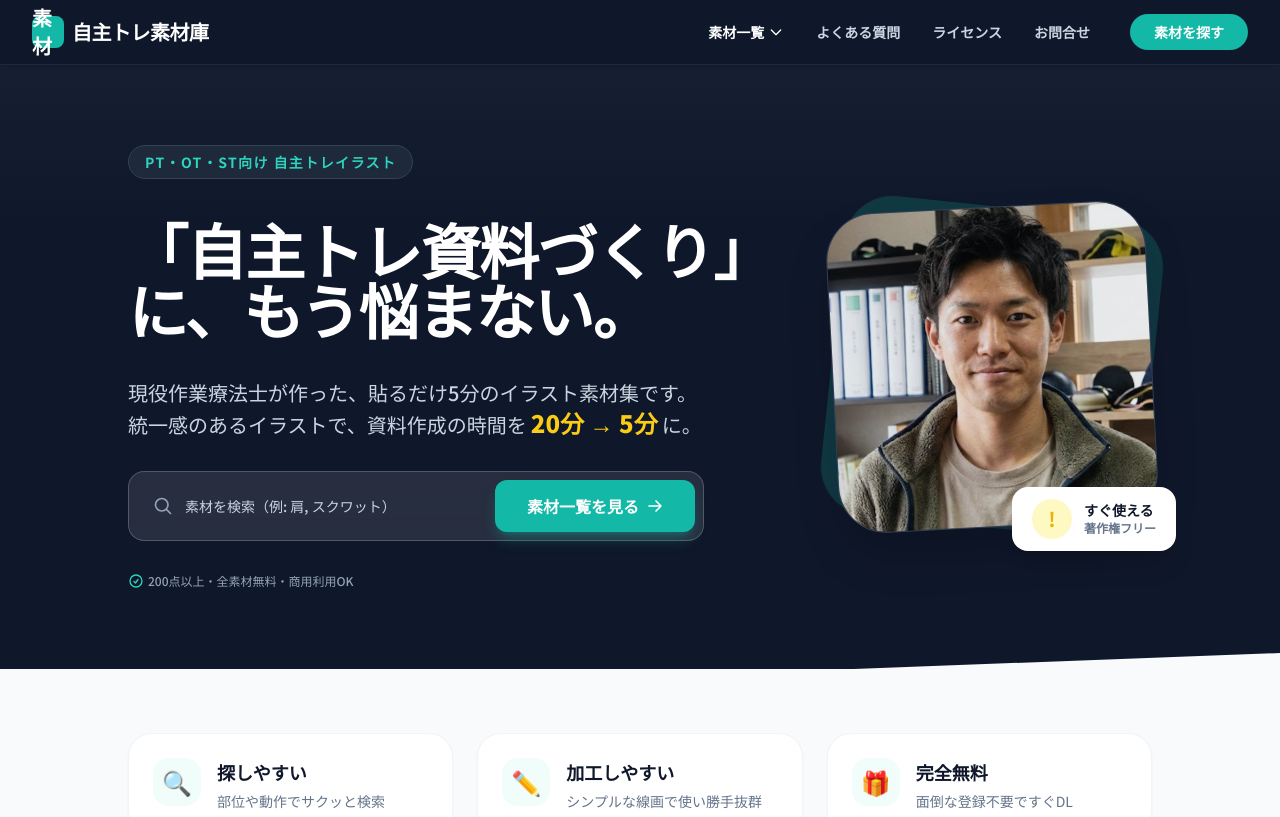
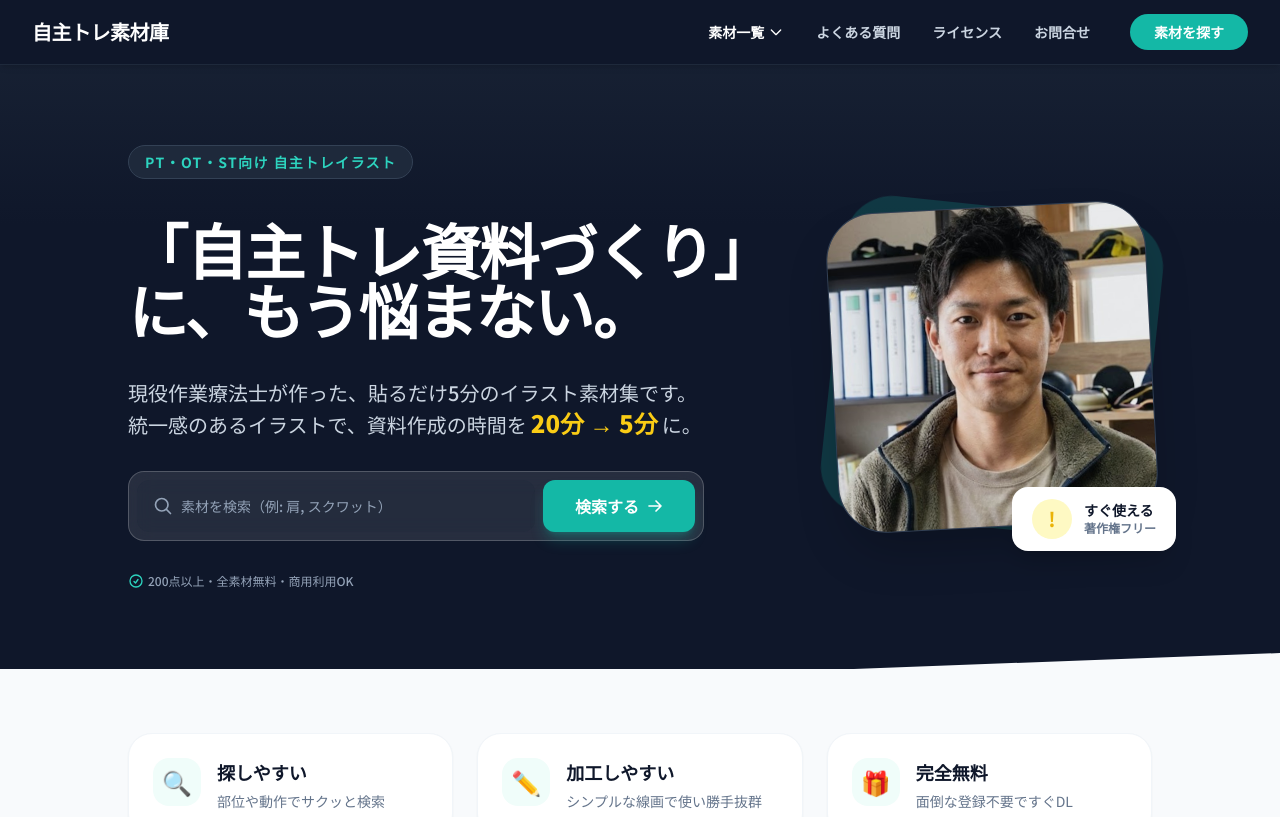
Before and after one commit to makomaru2023/jishutore-starter, a Next.js app: page / in a window 1280 px wide. Shown: the top 817 px of the page. Built offline with nearby package versions, Linux system fonts and the light colour scheme.

Commit message:
fix: adjust header logo and make search bar functional

```diff
--- a/src/app/page.tsx
+++ b/src/app/page.tsx
@@ -40,23 +40,28 @@ export default function Home() {
                 </div>
 
                 {/* Search Bar / Main CTA Area embedded in Hero */}
-                <div className="mt-8 max-w-xl mx-auto lg:mx-0 p-2 bg-white/10 backdrop-blur-md rounded-2xl border border-white/20 flex flex-col sm:flex-row gap-2">
-                  <div className="flex-1 px-4 py-3 flex items-center text-slate-300 gap-3">
-                    <svg xmlns="http://www.w3.org/2000/svg" fill="none" viewBox="0 0 24 24" strokeWidth={2} stroke="currentColor" className="w-5 h-5 text-slate-400">
+                <form action="/items" method="GET" className="mt-8 max-w-xl mx-auto lg:mx-0 p-2 bg-white/10 backdrop-blur-md rounded-2xl border border-white/20 flex flex-col sm:flex-row gap-2">
+                  <div className="flex-1 px-4 py-3 flex items-center bg-slate-800/40 rounded-xl focus-within:ring-2 focus-within:ring-teal-500 transition-all cursor-text">
+                    <svg xmlns="http://www.w3.org/2000/svg" fill="none" viewBox="0 0 24 24" strokeWidth={2} stroke="currentColor" className="w-5 h-5 text-slate-400 mr-2 flex-shrink-0">
                       <path strokeLinecap="round" strokeLinejoin="round" d="m21 21-5.197-5.197m0 0A7.5 7.5 0 1 0 5.196 5.196a7.5 7.5 0 0 0 10.607 10.607Z" />
                     </svg>
-                    <span className="text-sm font-medium">素材を検索（例: 肩, スクワット）</span>
+                    <input
+                      type="text"
+                      name="q"
+                      placeholder="素材を検索（例: 肩, スクワット）"
+                      className="w-full bg-transparent text-white placeholder-slate-400 focus:outline-none font-medium text-sm"
+                    />
                   </div>
-                  <Link
-                    href="/items"
+                  <button
+                    type="submit"
                     className="px-8 py-3.5 rounded-xl bg-teal-500 text-white font-bold hover:bg-teal-400 transition-all shadow-lg shadow-teal-500/30 flex items-center justify-center gap-2 whitespace-nowrap"
                   >
-                    素材一覧を見る
+                    検索する
                     <svg xmlns="http://www.w3.org/2000/svg" fill="none" viewBox="0 0 24 24" strokeWidth={2.5} stroke="currentColor" className="w-4 h-4">
                       <path strokeLinecap="round" strokeLinejoin="round" d="M13.5 4.5 21 12m0 0-7.5 7.5M21 12H3" />
                     </svg>
-                  </Link>
-                </div>
+                  </button>
+                </form>
 
                 <p className="text-xs text-slate-400 font-medium flex items-center justify-center lg:justify-start gap-1">
                   <svg xmlns="http://www.w3.org/2000/svg" fill="none" viewBox="0 0 24 24" strokeWidth={2} stroke="currentColor" className="w-4 h-4 text-teal-400">
--- a/src/components/Header.tsx
+++ b/src/components/Header.tsx
@@ -11,10 +11,7 @@ export function Header() {
         <header className="sticky top-0 z-50 w-full border-b border-slate-800 bg-slate-900 text-white shadow-md">
             <div className="container mx-auto flex h-16 items-center justify-between px-4 lg:px-8">
                 <Link href="/" className="flex items-center gap-2 group">
-                    <div className="flex items-center justify-center w-8 h-8 rounded-lg bg-teal-500 text-white font-bold text-xl group-hover:bg-teal-400 transition-colors">
-                        素材
-                    </div>
-                    <span className="text-xl font-black tracking-tight">自主トレ素材庫</span>
+                    <span className="text-xl font-black tracking-tight group-hover:text-teal-400 transition-colors">自主トレ素材庫</span>
                 </Link>
 
                 {/* Desktop Navigation */}
```
